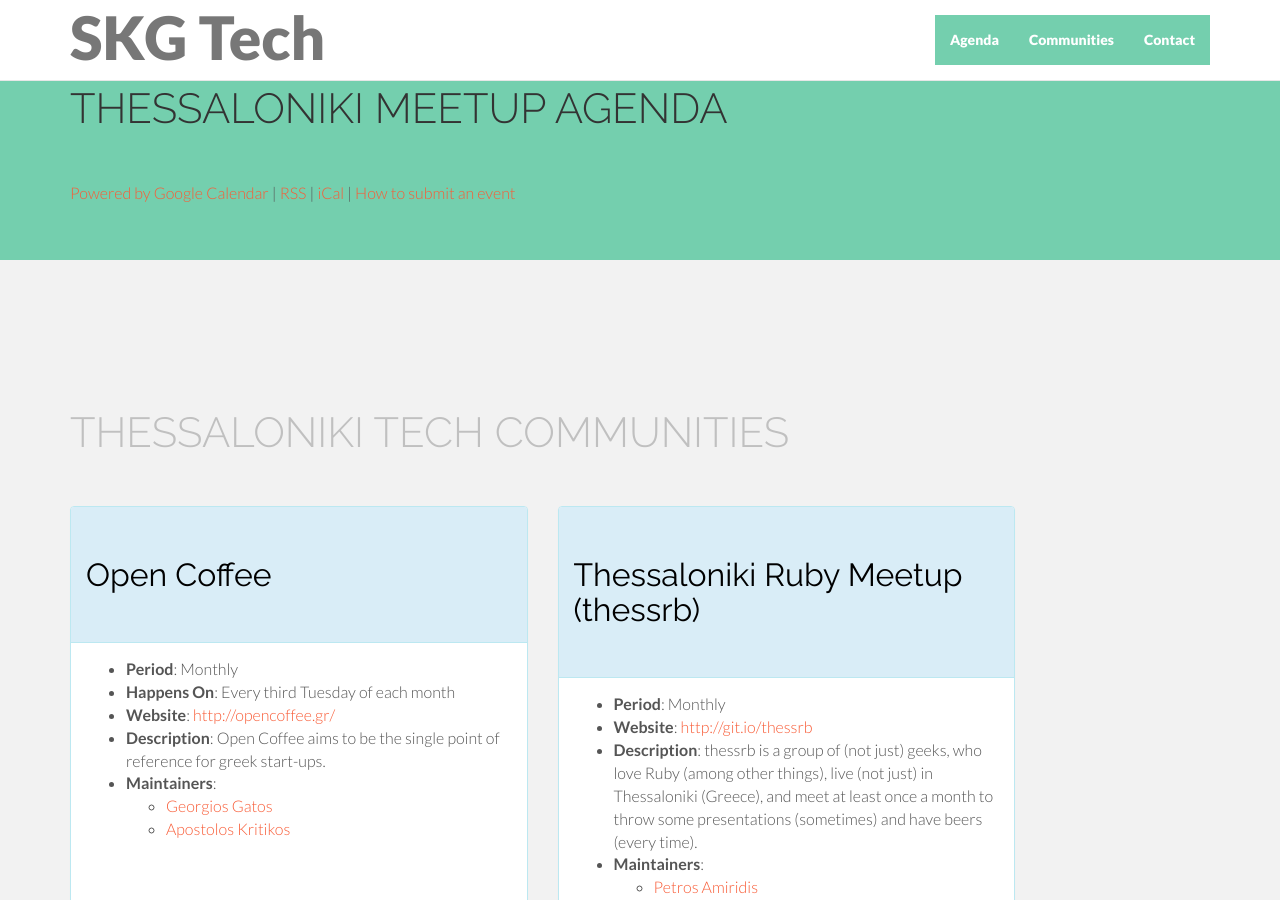
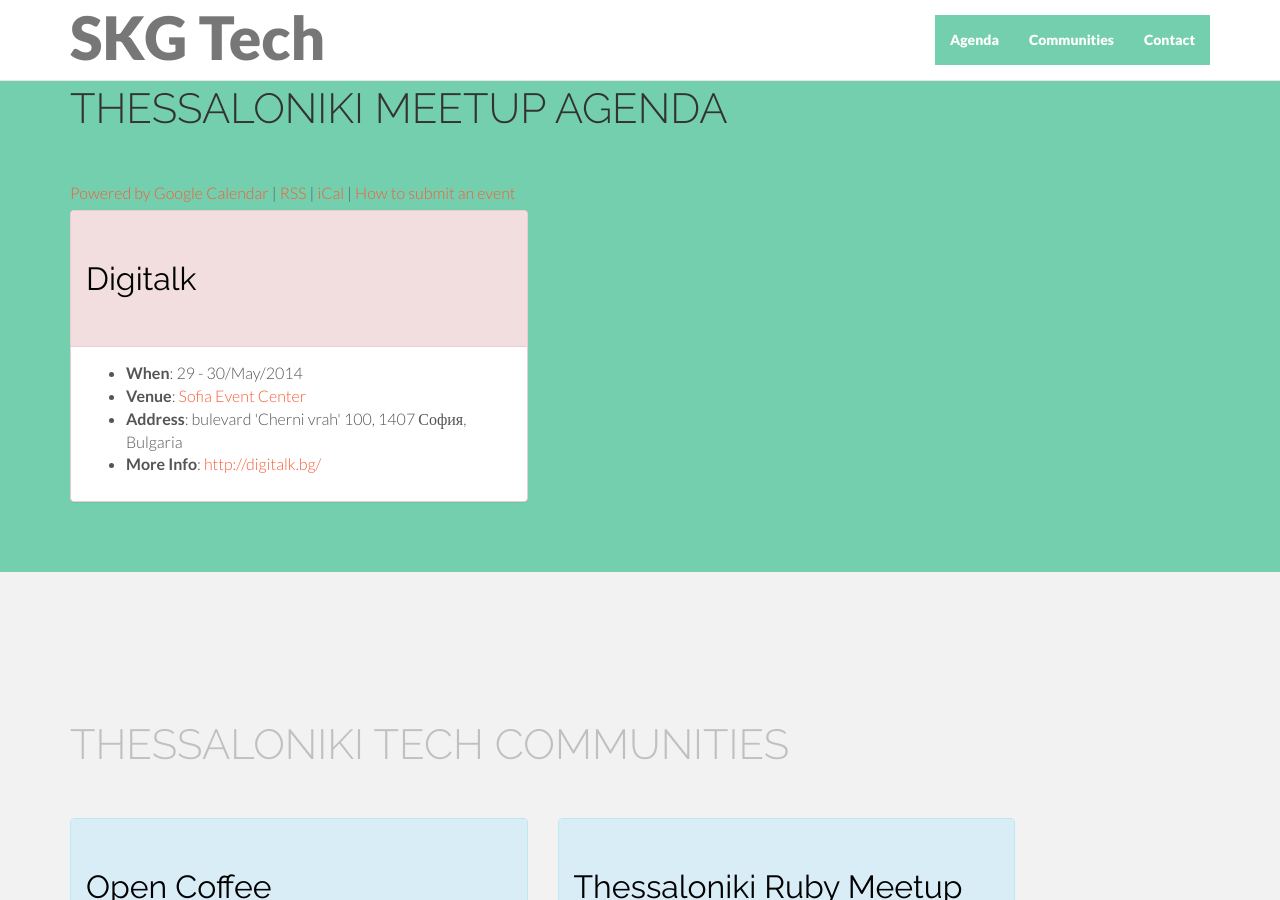
Before and after one commit to skgtech/skgtech.github.io, a Jekyll site: the page built from index.html, in a window 1280 px wide and 900 px high, scrolled down 689 px. Built offline with Jekyll 4.4.1, drawn with Linux system fonts in a browser that asks for light colours; nearby versions of some CDN libraries; Markdown is read by kramdown in place of the engine named in the settings; comment, search, counter and statistics services are not loaded.

Commit message:
add Digitalk Sofia event

```diff
--- a/_data/pinnedAgenda.yaml
+++ b/_data/pinnedAgenda.yaml
@@ -6,7 +6,13 @@
 #
 
 # When agenda is empty, use the following stub so jekyll can build
-null: true
+
+- name: "Digitalk"
+  date: "29 - 30/May/2014"
+  location: "Sofia Event Center"
+  address: "bulevard 'Cherni vrah' 100, 1407 София, Bulgaria"
+  locationUrl: "https://maps.google.com/maps?ll=42.633439,23.276412&z=12&t=m&hl=en&gl=US&mapclient=embed&cid=4427007974881854907"
+  website: "http://digitalk.bg/"
 
 # To update normal events edit the google calendar.
 # - name: "Startup Live Thessaloniki"
```
